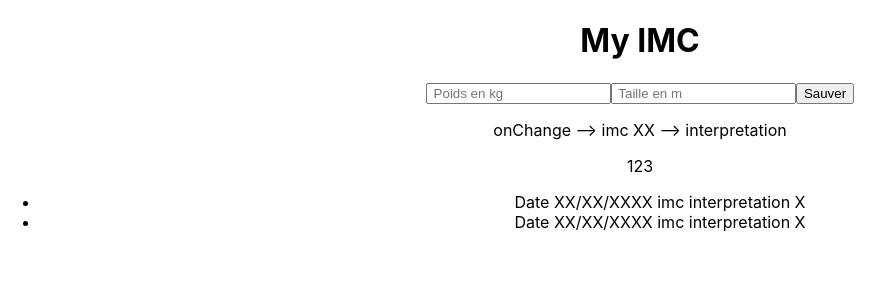
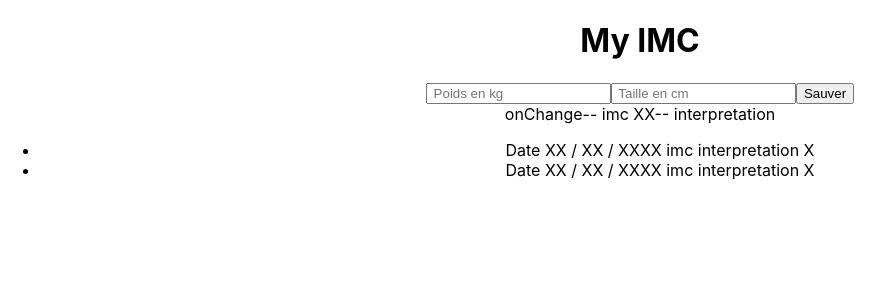
Before and after one commit to jynadal/My-IMC, a React (Create React App) app: page / in a window 1280 px wide. Shown: the top 300 px of the page, without its empty margins (0-894 px from the left). Built offline with nearby package versions, Linux system fonts and the light colour scheme.

Commit message:
End calculation Imc with useRef

```diff
--- a/src/App.js
+++ b/src/App.js
@@ -1,52 +1,76 @@
-import React, {useState} from 'react';
+import React, { useEffect, useRef, useState } from 'react';
 import './App.css';
 
+const interpretations = new Map();
+
+  interpretations.set(16.5, "denutrition ou anorexie");
+  interpretations.set(18.5, "maigreur");
+  interpretations.set(25, "poids normal");
+  interpretations.set(30, "surpoids");
+  interpretations.set(35, "obésité modérée");
+  interpretations.set(40,"obésité sévère");
+  interpretations.set("infinity", "obésité morbide ou massive");
+
+
 function App() {
+	const [ imc, setImc ] = useState(undefined);
 
-  const [state, setState] = useState({
-    weight: undefined,
-    hight: undefined,
-    imc: '123'
-  })
+	const inputWeight = useRef(null);
+	const inputHight = useRef(null);
+	//const setImc = useRef(null);
 
 	const handleChange = (evt) => {
+		//console.log(inputHight.current.value);
 
-    const weight =document.querySelector('[name=weight]').value;
-    const hight =document.querySelector('[name=hight]').value;
+		const weight = inputWeight.current.value;
+		const hight = inputHight.current.value;
 
 		if (!weight || !hight) {
 			return;
-    }else{
-      console.log(weight, hight);
+		} else {
+
+      let imcInterpretation = null;
+
+
+
+  const imc = ((weight / Math.pow(hight / 100, 2)).toFixed(2));
+
+  interpretations.forEach((interpretation, imcKey) => {
+
+  if (!imcInterpretation && imc < imcKey) {
+    imcInterpretation = interpretation;
   }
+});
 
+setImc(imc + " " + imcInterpretation);
 		}
+	};
 	return (
 		<div className="App">
-      <h1>My IMC</h1>
+			<h1> My IMC </h1>  {' '}
 			<form>
-          <input onChange={handleChange} name="weight" type="number" placeholder=" Poids en kg" />
-          <input onChange={ handleChange} name="hight" type="number" placeholder=" Taille en m"/>
-          <button>Sauver</button>
+				<input
+					ref={inputWeight}
+					onChange={handleChange}
+					name="weight"
+					type="number"
+					placeholder=" Poids en kg"
+          />
+				<input ref={inputHight} onChange={handleChange} name="hight" type="number" placeholder=" Taille en cm" />
+				<button onChange={handleChange}> Sauver </button>
 			</form>
 
 			<div className="interpretation">
-          <p>onChange --> imc XX --> interpretation</p>
-
-          <div>
-          {state.imc && state.imc}
-          </div>
+				onChange-- imc XX-- interpretation
+      {imc &&  <div>{imc} </div>  }
 			</div>
 
+			<ul>
+				<li> Date XX / XX / XXXX imc interpretation X </li> <li> Date XX / XX / XXXX imc interpretation X </li>
 
+			</ul>
 
-
-      <ul>
-        <li>Date XX/XX/XXXX imc  interpretation X</li>
-        <li>Date XX/XX/XXXX imc  interpretation X</li>
-      </ul>
 		</div>
-
 	);
 }
 
```
Also changed, not shown: src/brouillon.txt (added). Lines whose indentation alone changed are shown as unchanged.
